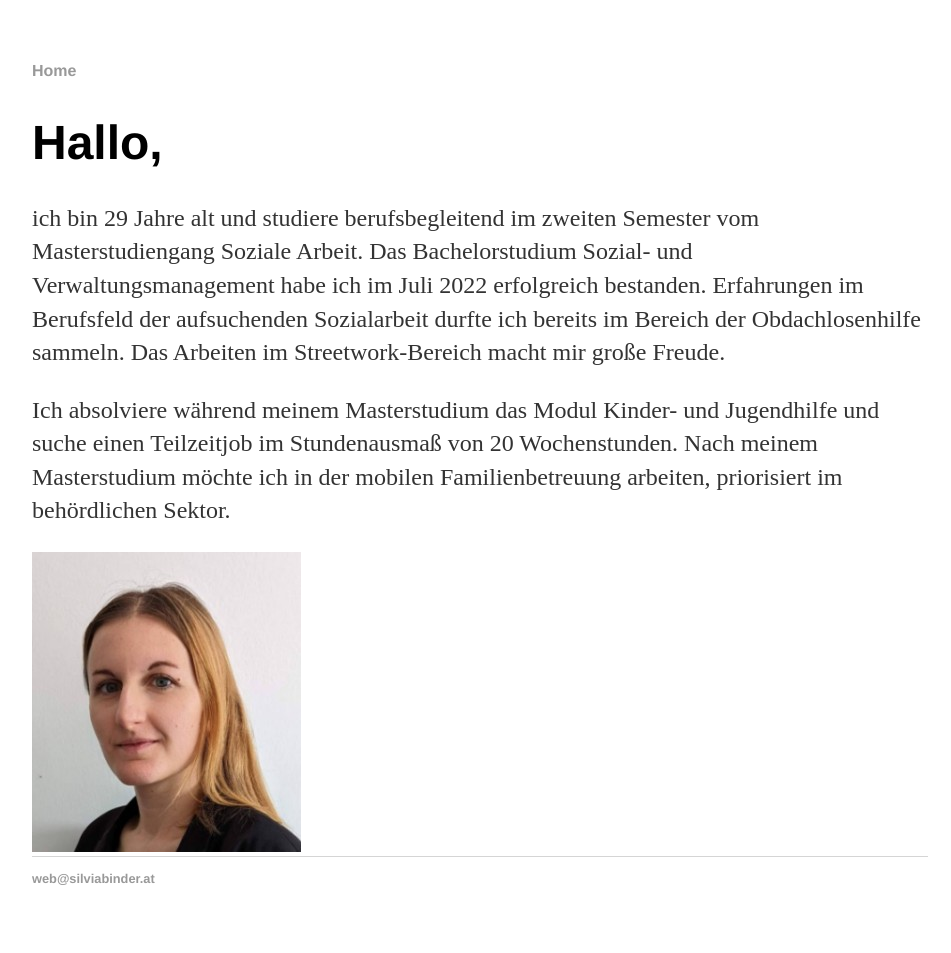
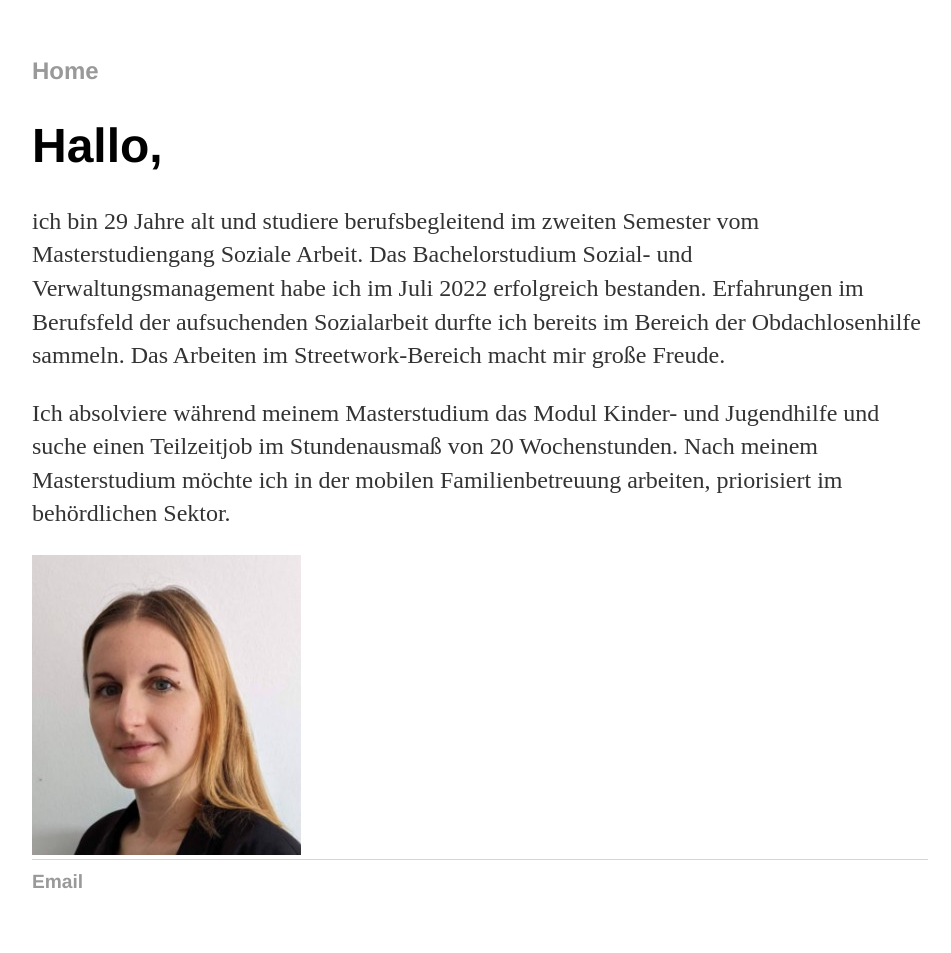
Before and after one commit to michaeltroger/s, a Jekyll site: the page built from index.html, in a window 1280 px wide. Shown: the whole page, without its empty margins (160-1111 px from the left). Built offline with Jekyll 4.4.1, drawn with Linux system fonts in a browser that asks for light colours.

Commit message:
Adapt description

```diff
--- a/_layouts/default.html
+++ b/_layouts/default.html
@@ -22,7 +22,7 @@
 
   <footer>
    <ul>
-   <li><a href="mailto:&#119;&#101;&#98;&#64;&#115;&#105;&#108;&#118;&#105;&#97;&#98;&#105;&#110;&#100;&#101;&#114;&#46;&#97;&#116;">&#119;&#101;&#98;&#64;&#115;&#105;&#108;&#118;&#105;&#97;&#98;&#105;&#110;&#100;&#101;&#114;&#46;&#97;&#116;</a></li>
+   <li><a href="mailto:&#119;&#101;&#98;&#64;&#115;&#105;&#108;&#118;&#105;&#97;&#98;&#105;&#110;&#100;&#101;&#114;&#46;&#97;&#116;">Email</a></li>
    </ul>
   </footer>
   </body>
--- a/css/main.css
+++ b/css/main.css
@@ -27,3 +27,5 @@ ul.posts li { list-style: none; }
 .cv address, .cv .download { font-family: 'Helvetica', 'Arial', 'Sans-Serif'; }
 .cv address, .cv p { font-size: 1.2em; }
 .cv .download { float: right; font-size: .8em; text-transform: uppercase; }
+
+li { font-size: 1.5em; }
```
